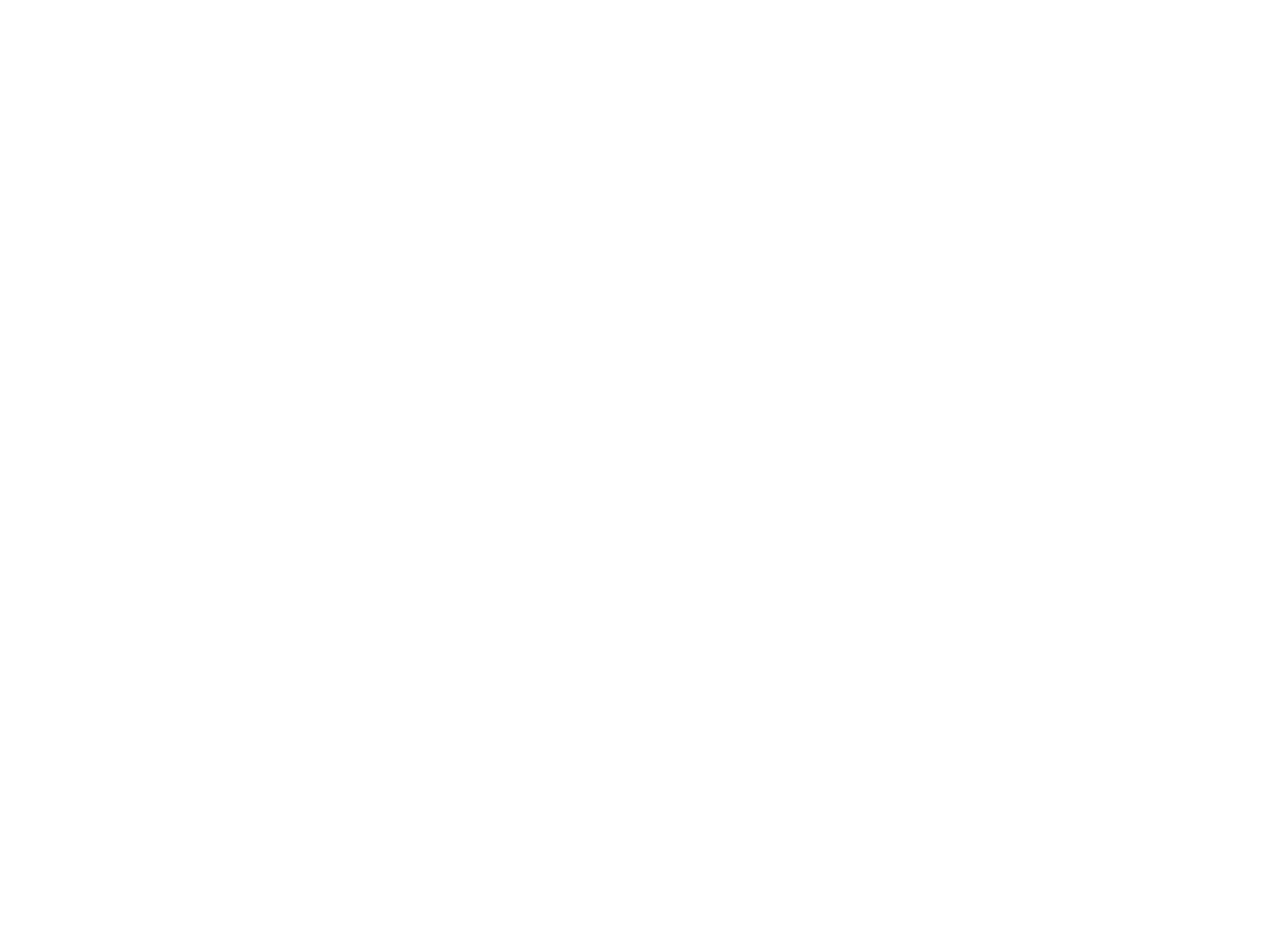
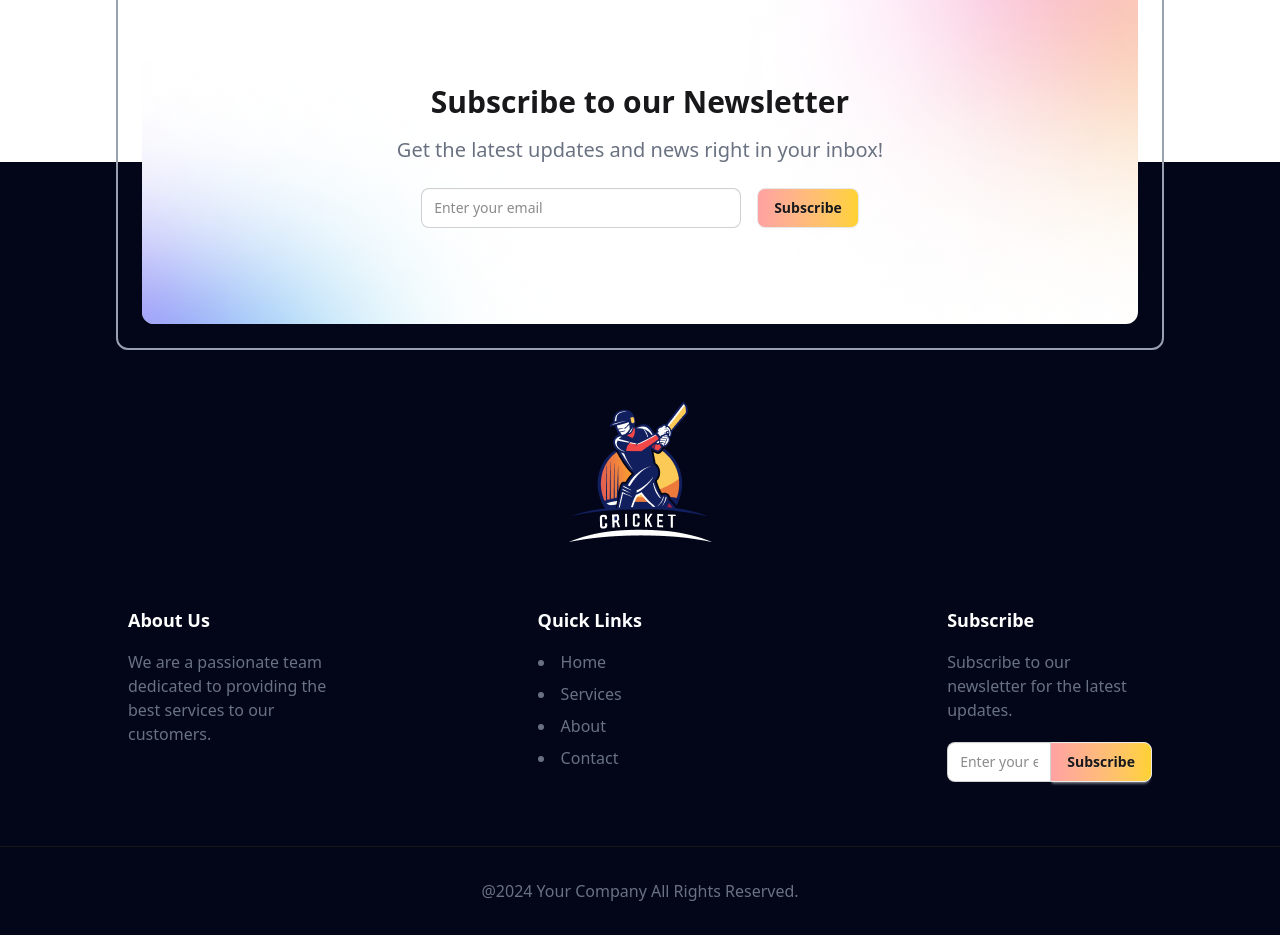
Before and after one commit to RoyShanto/bpl-dream, a React (Vite) app: page / in a window 1280 px wide. Shown: the part 3202-4137 px from the top of the page. Before the commit the page ends 3076 px from the top, so only its background shows below. Built offline with nearby package versions, Linux system fonts and the light colour scheme.

Commit message:
footer section done

```diff
--- a/src/App.jsx
+++ b/src/App.jsx
@@ -3,6 +3,7 @@
 import Banner from './components/banner/Banner'
 import Header from './components/header/Header'
 import Main from './components/main/Main';
+import Footer from './components/footer/Footer';
 
 function App() {
 
@@ -23,6 +24,7 @@
         <Banner handleAddCoin={handleAddCoin} />
         <Main coins={coins} handleRemoveCoin={handleRemoveCoin}/>
       </div>
+      <Footer/>
     </>
   )
 }
--- /dev/null
+++ b/src/components/footer/Footer.jsx
@@ -0,0 +1,51 @@
+
+
+const Footer = () => {
+    return (
+        <div className="bg-slate-950 relative mt-72">
+            <div className="bg-transparent p-6 rounded-xl w-9/11 mx-auto text-center border-2 border-gray-400 absolute -top-50 right-1/11">
+                <div className="bg-white rounded-xl">
+                    <div className="bg-[url(/public/assets/bg-shadow.png)] bg-cover py-24 rounded-xl">
+                        <h2 className="font-bold text-3xl">Subscribe to our Newsletter</h2>
+                        <p className="text-xl text-gray-500 mt-4">Get the latest updates and news right in your inbox!</p>
+                        <div class=" mt-6">
+                            <input class="input rounded-lg mr-4" placeholder="Enter your email" />
+                            <button class="btn font-bold rounded-lg bg-gradient-to-r from-red-300 to-amber-300">Subscribe</button>
+                        </div>
+                    </div>
+                </div>
+            </div>
+
+            <div className="px-32 pt-60">
+                <img className="mx-auto" src="/public/assets/logo-footer.png" alt="" />
+                <div className="flex justify-between mt-16">
+                    <div className="w-2/10">
+                        <h3 className="font-semibold text-lg text-white">About Us</h3>
+                        <p className="text-base text-gray-500 mt-4">We are a passionate team dedicated to providing the best services to our customers.</p>
+                    </div>
+                    <div className="w-2/10">
+                        <h3 className="font-semibold text-lg text-white">Quick Links</h3>
+                        <ul className="text-gray-500 text-base mt-4 space-y-2 list-inside list-disc">
+                            <li>Home</li>
+                            <li>Services</li>
+                            <li>About</li>
+                            <li>Contact</li>
+                        </ul>
+                    </div>
+                    <div className="w-2/10">
+                        <h3 className="font-semibold text-lg text-white">Subscribe</h3>
+                        <p className="mt-4 text-gray-500">Subscribe to our newsletter for the latest updates.</p>
+                        <div class="join mt-5">
+                            <input class="input join-item rounded-l-lg" placeholder="Enter your email" />
+                            <button class="btn join-item font-bold rounded-r-lg bg-gradient-to-r from-red-300 to-amber-300">Subscribe</button>
+                        </div>
+                    </div>
+                </div>
+            </div>
+            <hr className="mt-16" />
+            <p className="text-base text-gray-500 text-center py-8">@2024 Your Company All Rights Reserved.</p>
+        </div>
+    );
+};
+
+export default Footer;
```
